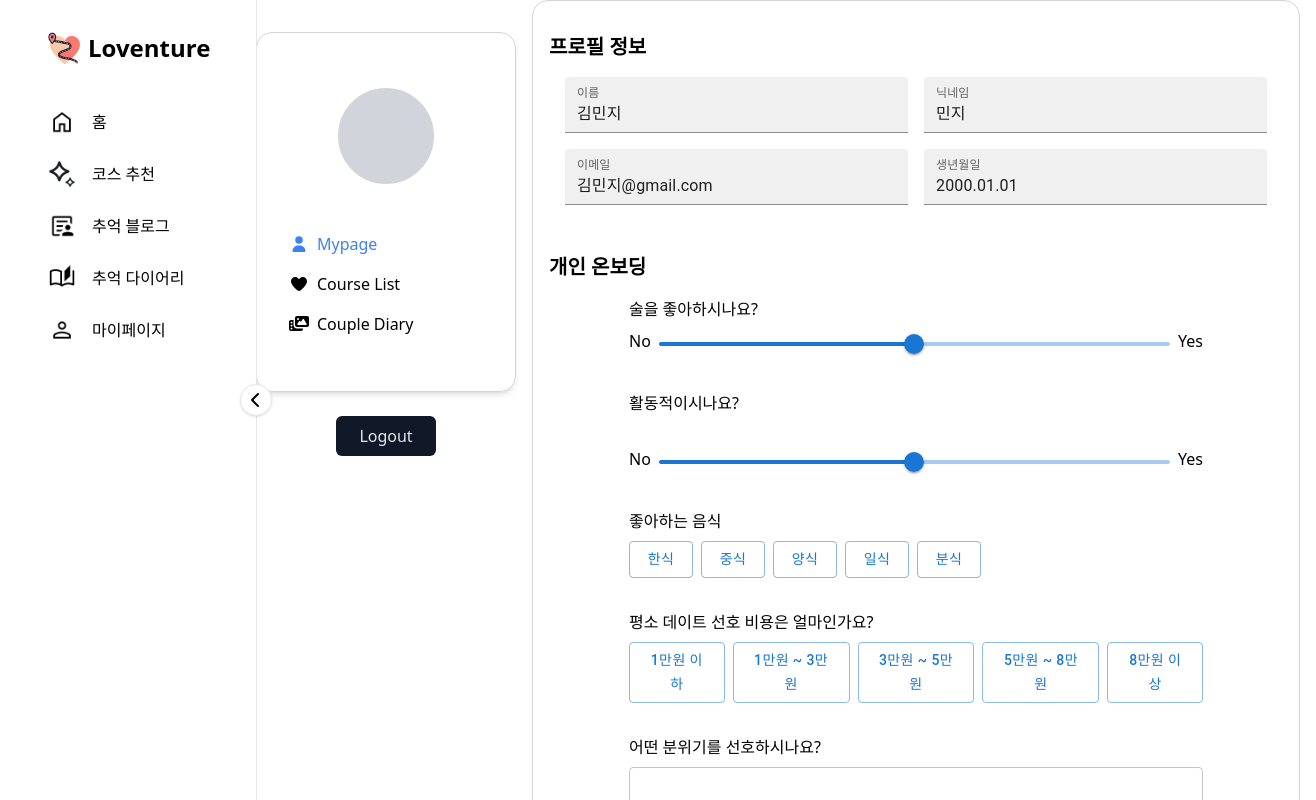
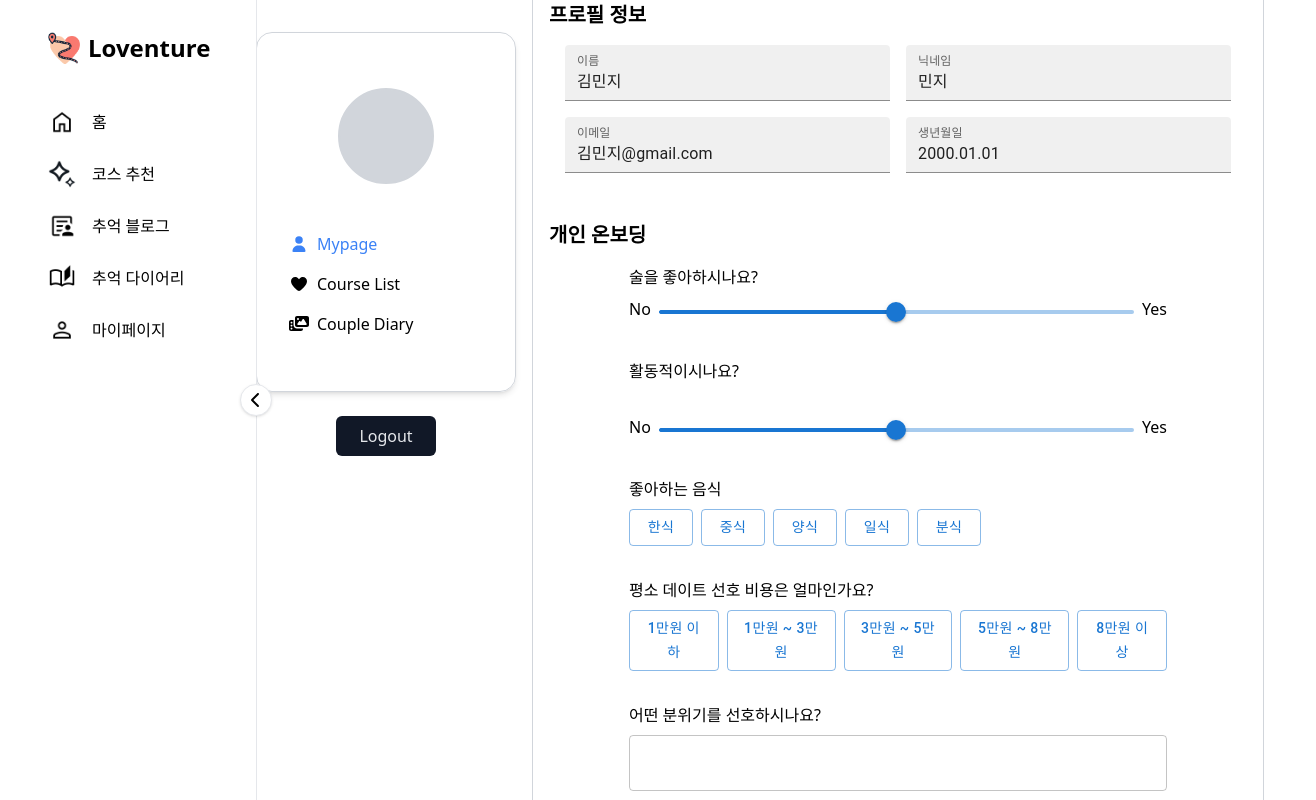
Before and after one commit to PitterPetter/PitterPetter_FE, a React (Vite) app: page /mypage in a window 1280 px wide. Shown: the top 800 px of the page, 1316 px wide, since content can reach past the window. Built offline with nearby package versions, Linux system fonts and the light colour scheme; no server answers.

Commit message:
style: adjust mypage layout to fix UI break in MyPage - PIT-376

```diff
--- a/src/features/mypage/components/Profile.tsx
+++ b/src/features/mypage/components/Profile.tsx
@@ -10,7 +10,7 @@ export const Profile = () => {
   const [cost, setCost] = useState<string>('');
   const [food, setFood] = useState<string[]>([]);
   return (
-    <div className="w-[800px]">
+    <div className="w-full max-w-[800px]">
       <div className="flex flex-col gap-4 p-4 pt-0">
         <div className="h-full border-gray-300 border rounded-2xl p-4 pb-6">
           {/* 프로필 정보 */}
--- a/src/pages/MyPage/MyPage.tsx
+++ b/src/pages/MyPage/MyPage.tsx
@@ -3,7 +3,7 @@ import { CoupleHome } from "../../features/mypage/components/CoupleHome";
 
 export const MyPage = () => {
   return (
-    <div className="h-[calc(100vh-64px)] w-[800px]">
+    <div className="h-[100vh] w-full max-w-[800px]">
       <Profile />
       <CoupleHome />
     </div>
```
